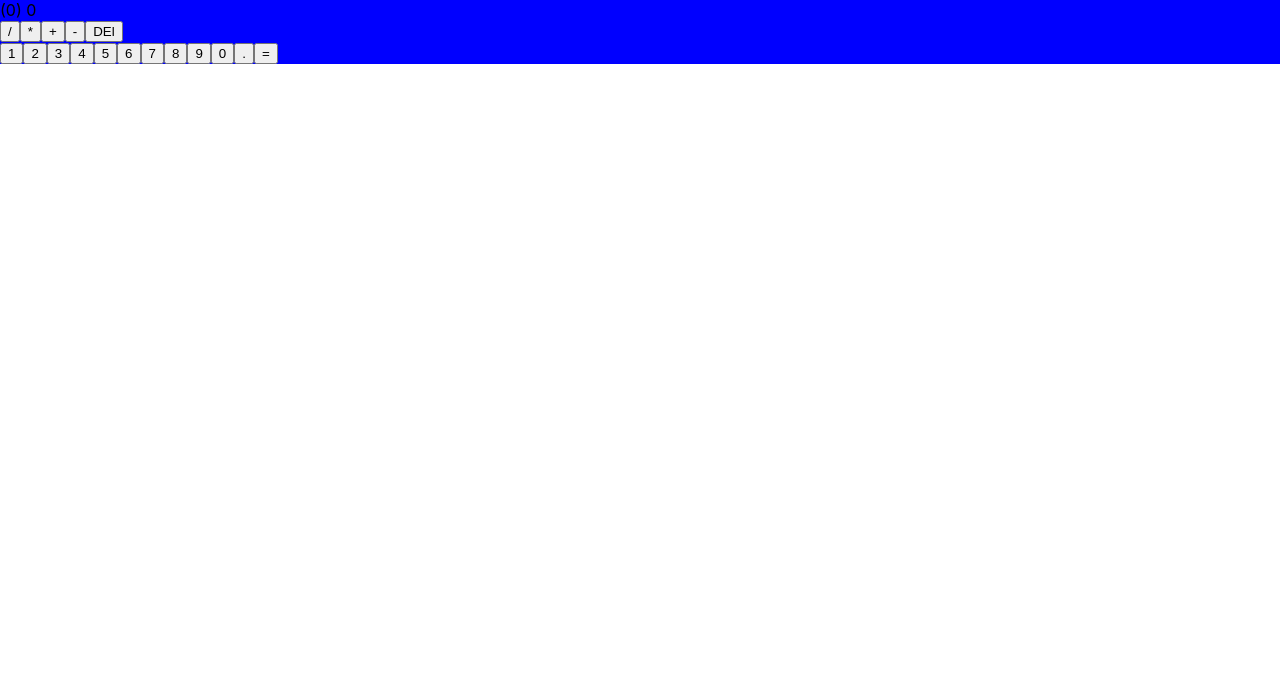
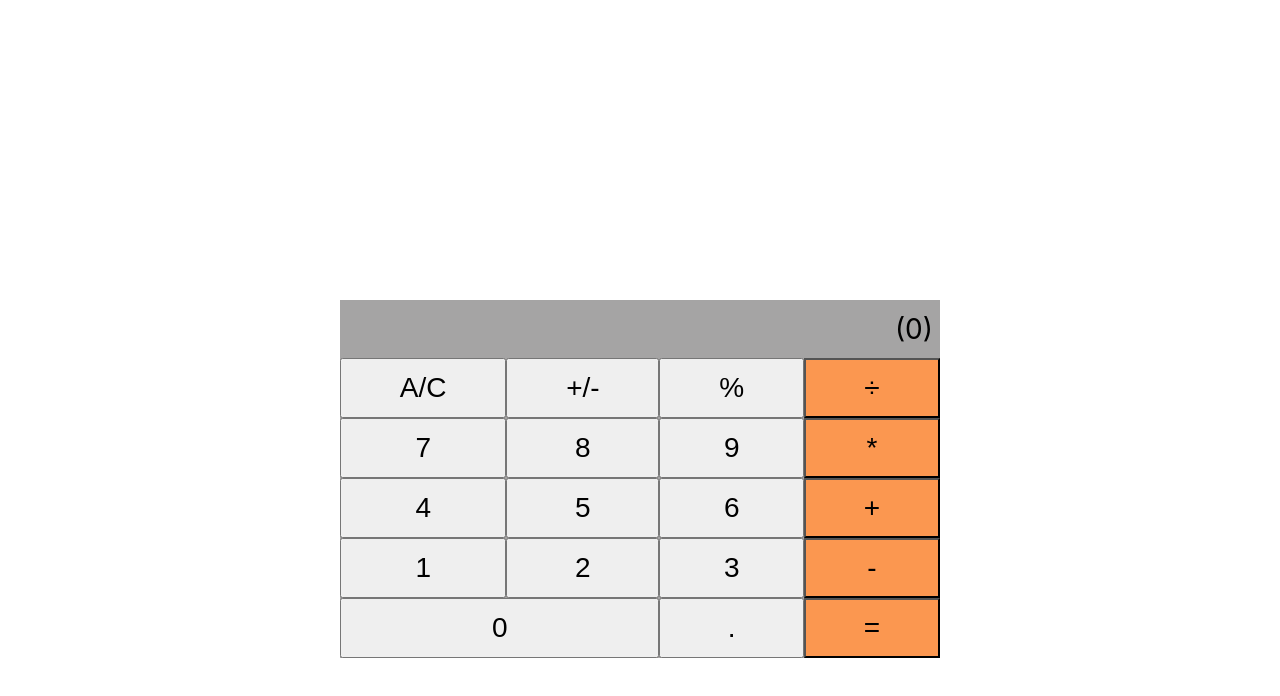
Before and after one commit to Emmykage/Math-Magician, a React (Create React App) app: page / in a window 1280 px wide. Shown: the top 696 px of the page. Built offline with nearby package versions, Linux system fonts and the light colour scheme.

Commit message:
complete Calculator UI

```diff
--- a/src/App.css
+++ b/src/App.css
@@ -1,9 +1,54 @@
-
+*{
+  box-sizing: border-box;
+  font-size: 28px;
+}
+.Calc{
+  background-color: rgb(165, 164, 164);
+  margin: auto;
+  margin-top: 300px;
+  width: 70%;
+  max-width: 600px
+}
 .calculator {
   margin: auto;
   margin-top: 500px;
-  width: 80%;
+  width: 100%;
   display: grid;
-  grid-template-columns: auto auto auto auto ;
-  grid-template-rows: auto auto auto auto;
+  grid-template-columns: auto;
+  grid-template-rows: auto  auto;
+  background-color: brown;
 }
+.ac{ grid-area: ac;}
+.one{ grid-area: one;}
+.two{ grid-area: two;}
+.three{ grid-area: three;}
+.four{ grid-area: four;}
+.five{ grid-area: five;}
+.six{ grid-area: six;}
+.seven{ grid-area: seven;}
+.eight{ grid-area: eight;}
+.nine{ grid-area: nine;}
+.zerot{ grid-area: zerot;}
+
+.operators{
+  display: grid;
+  grid-template-areas:
+  'ac addminus percentage division'
+  'seven eight nine multiply'
+  'four five six minus'
+  'one two three add'
+  'zerot zerot dot equal';
+}
+.display{
+  width: 100%;
+  padding: 12px 7px;
+  text-align: right;
+}
+
+.btn{
+  padding: 12px;
+  width: 100%;
+}
+.operand{
+  background-color: rgb(251, 151, 80);
+}
--- a/src/App.js
+++ b/src/App.js
@@ -1,11 +1,14 @@
 // import logo from './logo.svg';
+import React from 'react';
 import './App.css';
 import Calculator from './components/calculator';
 
-function App() {
-  return (
-    <Calculator />
-  );
+class App extends React.PureComponent {
+  render() {
+    return (
+      <Calculator />
+    );
+  }
 }
 
 export default App;
--- a/src/components/calculator.js
+++ b/src/components/calculator.js
@@ -1,40 +1,33 @@
-// eslint-disable
-// import './App.css';
-import React, { Component } from 'react';
+import React from 'react';
 
-class Calculator extends Component {
+class Calculator extends React.PureComponent {
   render() {
-    const createDigits = () => {
-      const digits = [];
-      for (let i = 1; i < 10; i += 1) {
-        digits.push(
-          <button type="button" key={i}>{i}</button>,
-        );
-      }
-      return digits;
-    };
-
     return (
       <div className="Calc">
         <div className="caculator">
           <div className="display">
             <span>(0)</span>
-            {' '}
-            0
           </div>
           <div className="operators">
-            <button type="button">/</button>
-            <button type="button">*</button>
-            <button type="button">+</button>
-            <button type="button">-</button>
-            <button type="button">DEl</button>
-
-          </div>
-          <div className="digits">
-            { createDigits()}
-            <button type="button">0</button>
-            <button type="button">.</button>
-            <button type="button">=</button>
+            <button className="btn ac" type="button">A/C</button>
+            <button className="btn addminus" type="button">+/-</button>
+            <button className="btn percentage" type="button">%</button>
+            <button className="btn division operand" type="button">÷</button>
+            <button className="btn multiply operand" type="button">*</button>
+            <button className="btn add operand" type="button">+</button>
+            <button className="btn minus operand" type="button">-</button>
+            <button className="btn one" type="button">1</button>
+            <button className="btn two" type="button">2</button>
+            <button className="btn three" type="button">3</button>
+            <button className="btn four" type="button">4</button>
+            <button className="btn five" type="button">5</button>
+            <button className="btn six" type="button">6</button>
+            <button className="btn seven" type="button">7</button>
+            <button className="btn eight" type="button">8</button>
+            <button className="btn nine" type="button">9</button>
+            <button className="btn zerot" type="button">0</button>
+            <button className="btn dot" type="button">.</button>
+            <button className="btn equal operand" type="button">=</button>
           </div>
 
         </div>
```
